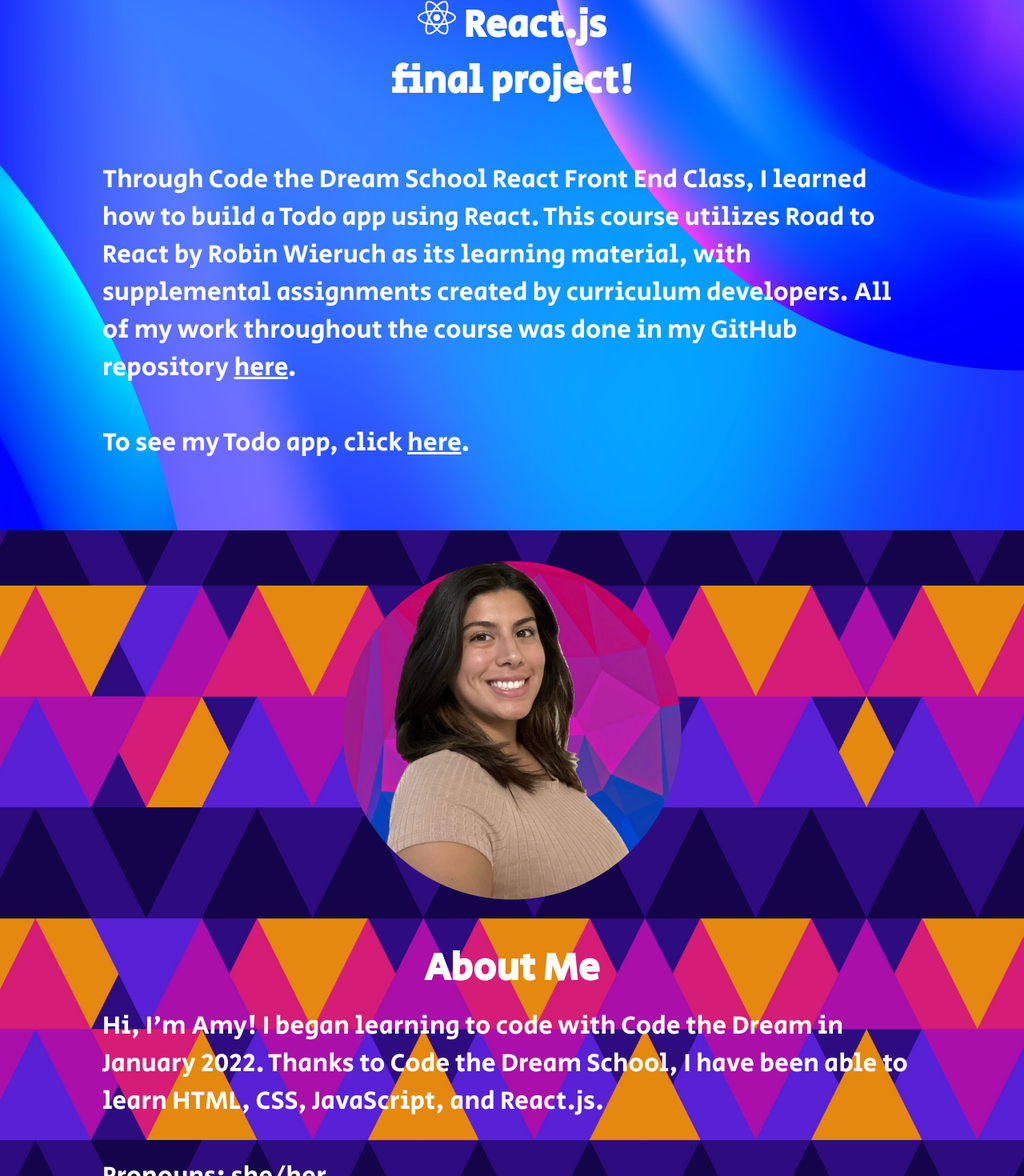
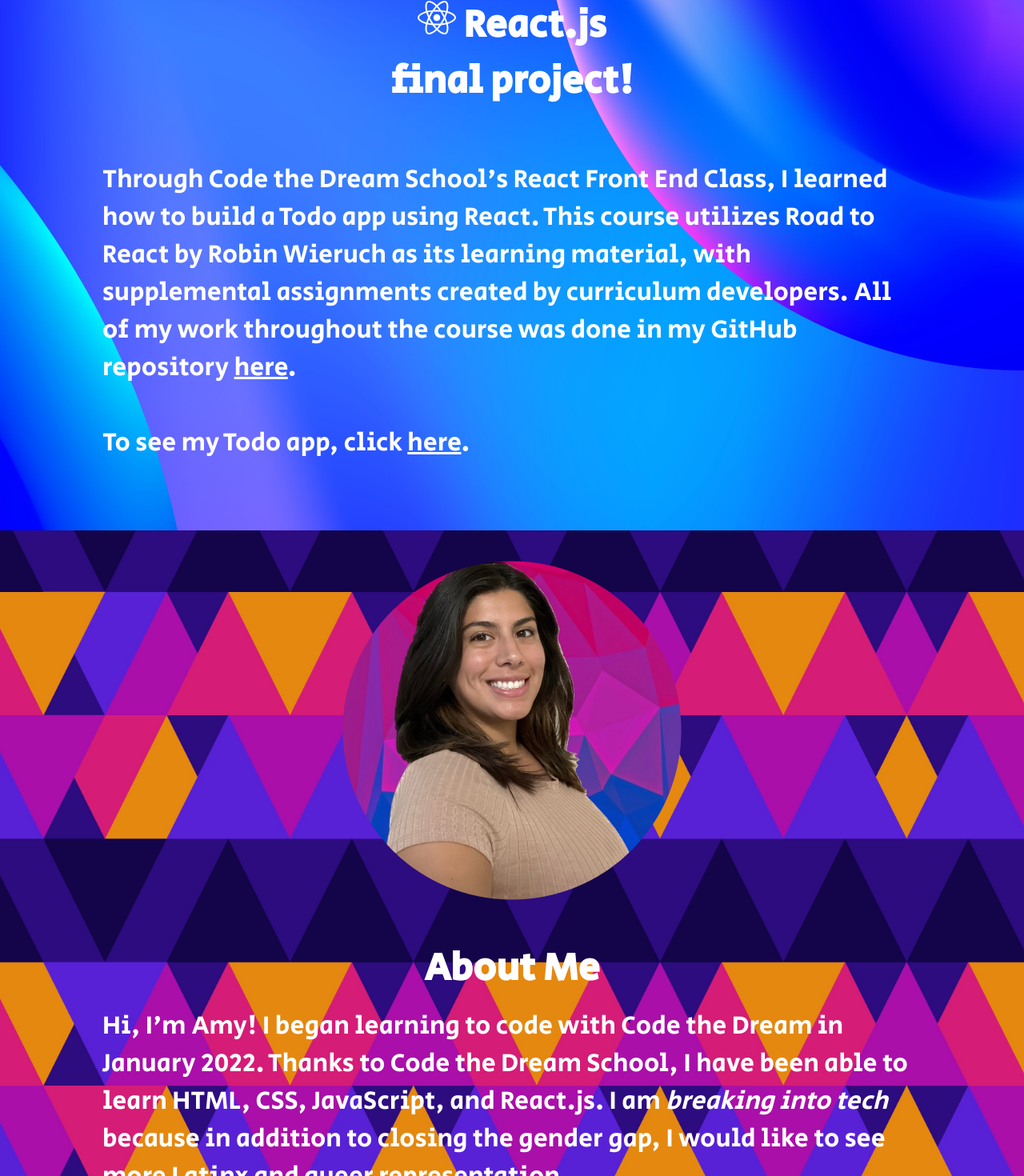
Before and after one commit to Code-the-Dream-School/ctd-react-albatross, a React (Create React App) app: page / in a window 1280 px wide. Shown: the part 180-1650 px from the top of the page at 80% size. Built offline with nearby package versions, Linux system fonts and the light colour scheme; no server answers.

Commit message:
Update text in About and Home components

```diff
--- a/src/components/About/About.js
+++ b/src/components/About/About.js
@@ -13,7 +13,9 @@
       <p className={style.p}>
         Hi, I'm Amy! I began learning to code with Code the Dream in January
         2022. Thanks to Code the Dream School, I have been able to learn HTML,
-        CSS, JavaScript, and React.js.
+        CSS, JavaScript, and React.js. I am <i>breaking into tech</i> because in
+        addition to closing the gender gap, I would like to see more Latinx and
+        queer representation.
         <br></br>
         <br></br>Pronouns: she/her
       </p>
--- a/src/components/Home/Home.js
+++ b/src/components/Home/Home.js
@@ -12,8 +12,8 @@
           final project!
         </h2>
         <p className={style.p}>
-          Through Code the Dream School React Front End Class, I learned how to
-          build a Todo app using React. This course utilizes Road to React by
+          Through Code the Dream School's React Front End Class, I learned how
+          to build a Todo app using React. This course utilizes Road to React by
           Robin Wieruch as its learning material, with supplemental assignments
           created by curriculum developers. All of my work throughout the course
           was done in my GitHub repository{" "}
```
